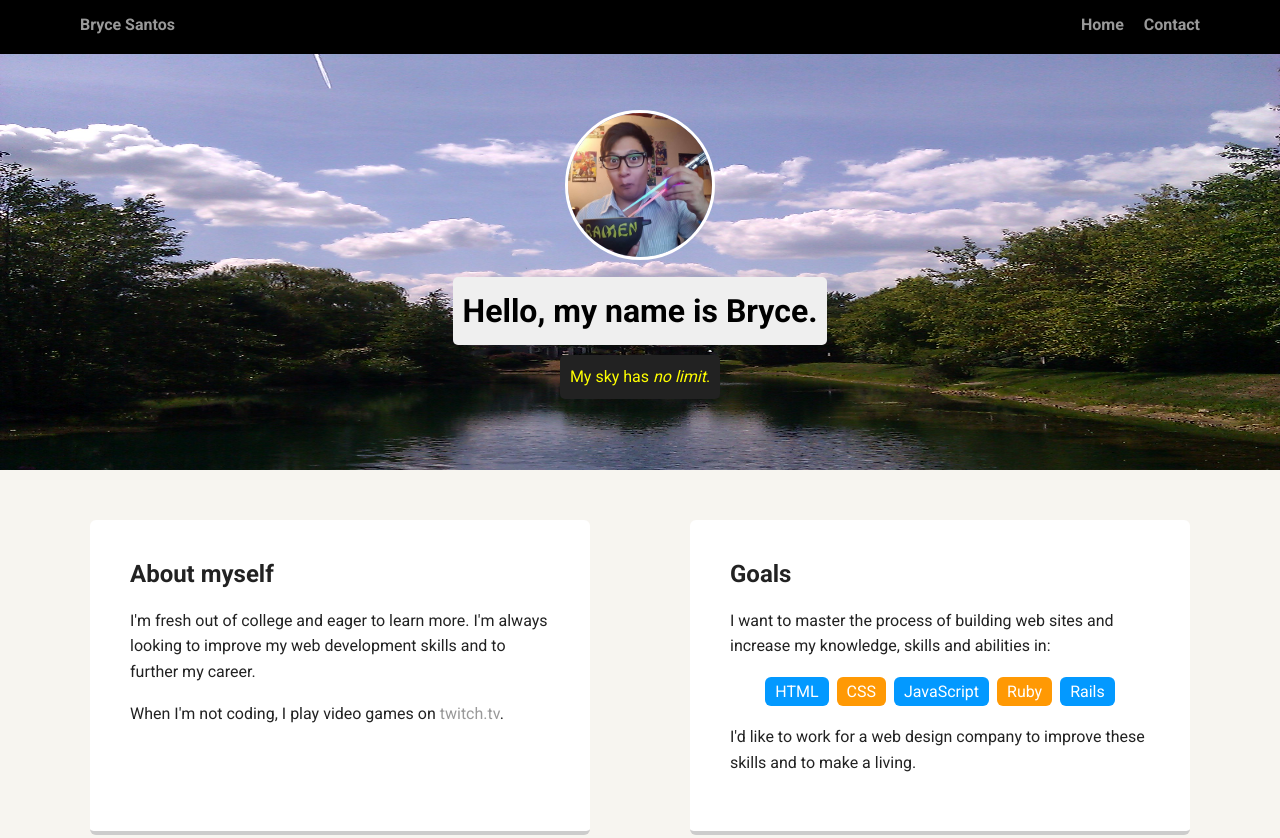
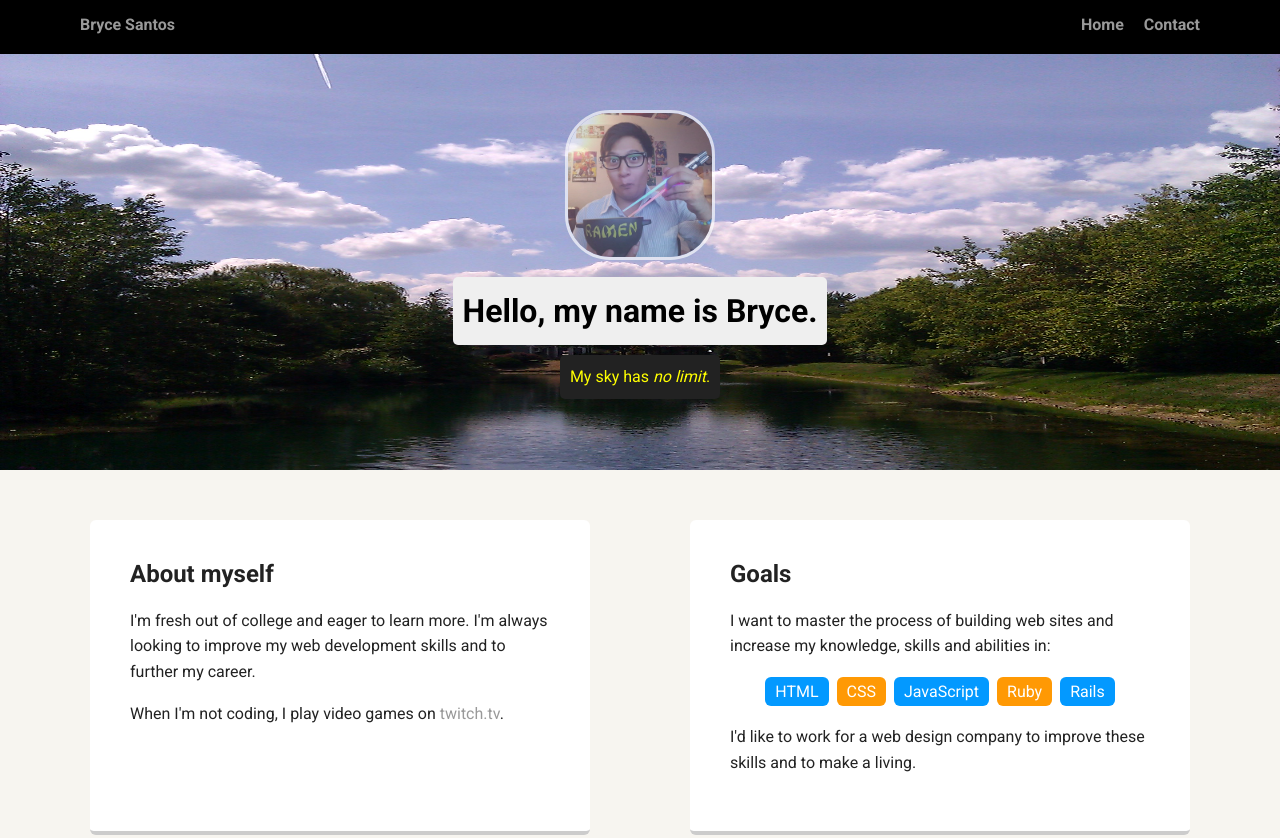
Before and after one commit to brycesantos1/Treehouse-Project-1---Profile-Page, a plain HTML site: page index.html in a window 1280 px wide. Shown: the top 838 px of the page. Drawn offline with Linux system fonts and the light colour scheme; a web font is replaced by a local one.

Commit message:
Transformation changes
Changed the profile pic around

```diff
--- a/styles.css
+++ b/styles.css
@@ -69,16 +69,19 @@ header {
 header {
   line-height: 1.5;
 }
-header .profile-image {
+header .profile-image{
   margin-top: 50px;
   width: 150px;
   height: 150px;
-  border-radius: 50%;
+  border-radius: 30%;
   border: 3px solid white;
   transition: all .5s;
+  opacity: .65;
 }
+
 header .profile-image:hover {
-  transform: scale(1.2) rotate(5deg);
+  transform: scale(1.2) rotate(360deg);
+  opacity: 1;
 }
 .tag {
   background-color: #efefef;
```
